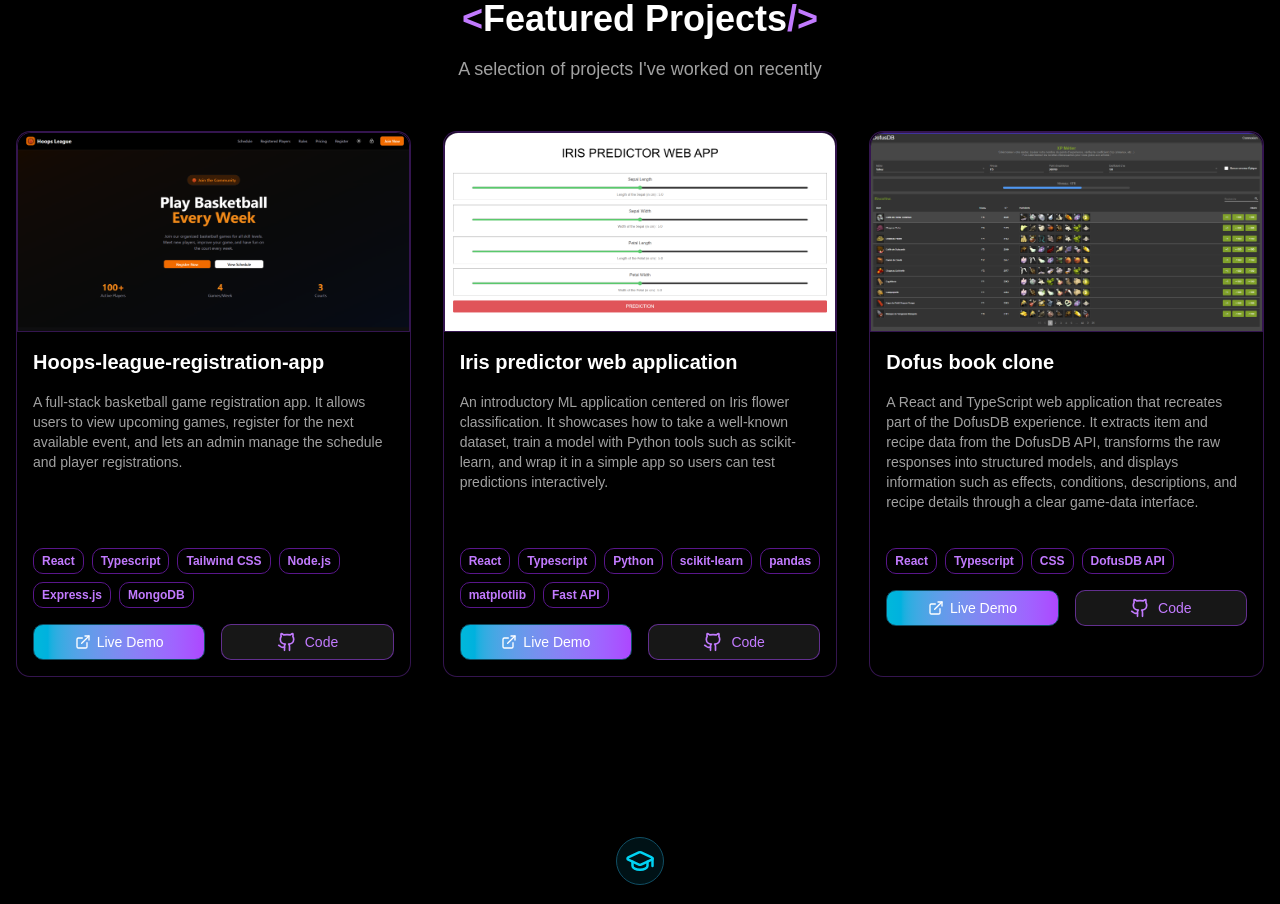
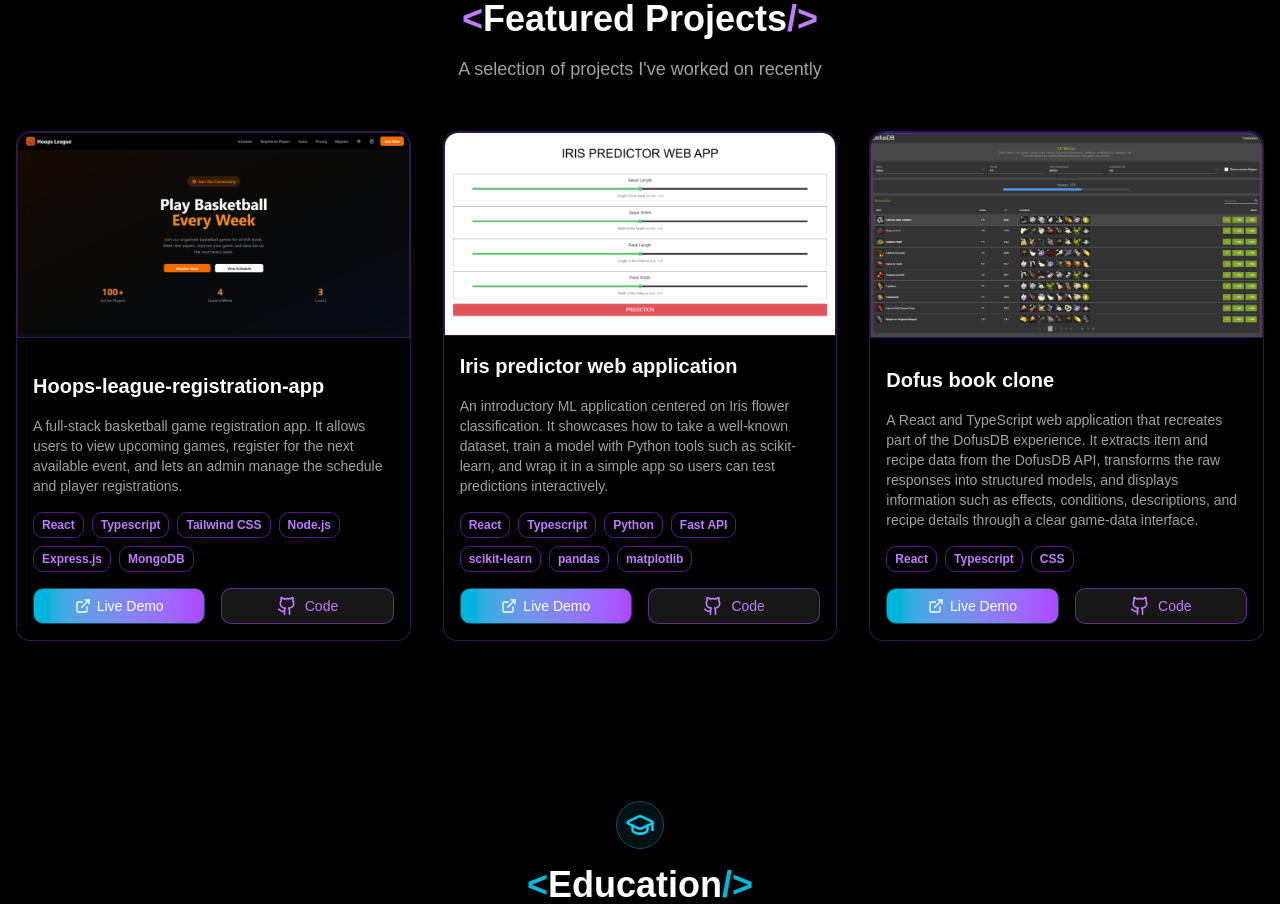
Before and after one commit to StarshipGhost/portfolio, a React (Vite) app: page / in a window 1280 px wide. Shown: the part 1320-2224 px from the top of the page. Built offline with nearby package versions, Linux system fonts and the light colour scheme.

Commit message:
Add target property to display the links content in a new tab

```diff
--- a/src/components/sections/Projects.tsx
+++ b/src/components/sections/Projects.tsx
@@ -28,41 +28,42 @@ const projects : ProjectCardProp[] = [
             description: 'An introductory ML application centered on Iris flower classification. It showcases how to take a well-known dataset, train a model with Python tools such as scikit-learn, and wrap it in a simple app so users can test predictions interactively.',
             liveDemo: "#",
             repo: "https://github.com/jalalk97/iris-classification-app/",
-            technologies: ['React', 'Typescript', 'Python', 'scikit-learn', 'pandas', 'matplotlib', 'Fast API'],
+            technologies: ['React', 'Typescript', 'Python', 'Fast API', 'scikit-learn', 'pandas', 'matplotlib'],
             img: project_2
         },
         {
             name: 'Dofus book clone',
             description: 'A React and TypeScript web application that recreates part of the DofusDB experience. It extracts item and recipe data from the DofusDB API, transforms the raw responses into structured models, and displays information such as effects, conditions, descriptions, and recipe details through a clear game-data interface.',
-            liveDemo: "#",
+            liveDemo: "https://starshipghost.github.io/dofus-book/",
             repo: "https://github.com/StarshipGhost/dofus-book/",
-            technologies: ['React', 'Typescript', 'CSS', 'DofusDB API'],
+            technologies: ['React', 'Typescript', 'CSS'],
             img: project_3
         },
+]
 
-]
 const TechTag = ({name} : {name: string}) => {
     return <span className='text-purple-400 text-xs font-bold px-2 py-1 border border-solid border-purple-900 rounded-lg'>{name}</span>
 }
 
 const ProjectCard = ({project : {name, description, liveDemo, repo, technologies, img}} : {project: ProjectCardProp}) => {
     return (
-        <div className='bg-black backdrop-blur-3xl border border-solid border-purple-500/30 hover:border-purple-400 rounded-xl'>
-            <img src={img} className='h-50 w-full border border-solid border-purple-500/30 hover:border-purple-400 rounded-tl-xl rounded-tr-xl'></img>
+        <div className='flex flex-col justify-between bg-black backdrop-blur-3xl border border-solid border-purple-500/30 hover:border-purple-400 rounded-xl'>
+            <img src={img} className='w-full border border-solid border-purple-500/30 hover:border-purple-400 rounded-tl-xl rounded-tr-xl'></img>
             <div className="flex flex-col gap-4 p-4">
                 <h2 className='text-white text-xl'>{name}</h2>
-                <p className='h-35 text-sm text-neutral-400 overflow-y-auto'>{description}</p>
+                <p className=' text-sm text-neutral-400 overflow-y-auto'>{description}</p>
                 <div className='flex flex-wrap gap-2'>
                     {technologies.map(tech => <TechTag key={tech} name={tech}/>)}
                 </div>
                 <div className='w-full grid grid-cols-1 md:grid-cols-2 gap-4'>
-                    <a href={liveDemo} className="flex justify-center items-center h-9 text-white text-sm font-medium bg-linear-to-r from-cyan-500 hover:from-cyan-600 to-purple-500 hover:to-purple-600 border border-solid border-cyan-900 rounded-lg whitespace-nowrap cursor-pointer"><ExternalLinkIcon/> Live Demo </a>
-                    <a href={repo} className='text-purple-400 hover:text-primary-foreground text-sm font-medium h-9 flex justify-center items-center gap-2 border border-solid border-purple-500/50 hover:border-purple-400 bg-accent-foreground hover:bg-purple-500/10 rounded-lg cursor-pointer'><GithubIcon /> Code </a>
+                    <a href={liveDemo} target="_blank" className="flex justify-center items-center h-9 text-white text-sm font-medium bg-linear-to-r from-cyan-500 hover:from-cyan-600 to-purple-500 hover:to-purple-600 border border-solid border-cyan-900 rounded-lg whitespace-nowrap cursor-pointer"><ExternalLinkIcon/> Live Demo </a>
+                    <a href={repo} target="_blank" className='text-purple-400 hover:text-primary-foreground text-sm font-medium h-9 flex justify-center items-center gap-2 border border-solid border-purple-500/50 hover:border-purple-400 bg-accent-foreground hover:bg-purple-500/10 rounded-lg cursor-pointer'><GithubIcon /> Code </a>
                 </div>
             </div>
         </div>
     )
 }
+
 const ProjectCards = ({projects} : {projects: ProjectCardProp[]}) => {
     return (
         <div className="w-full grid grid-cols-1 lg:grid-cols-3 sm:grid-cols-2 gap-8">
```
